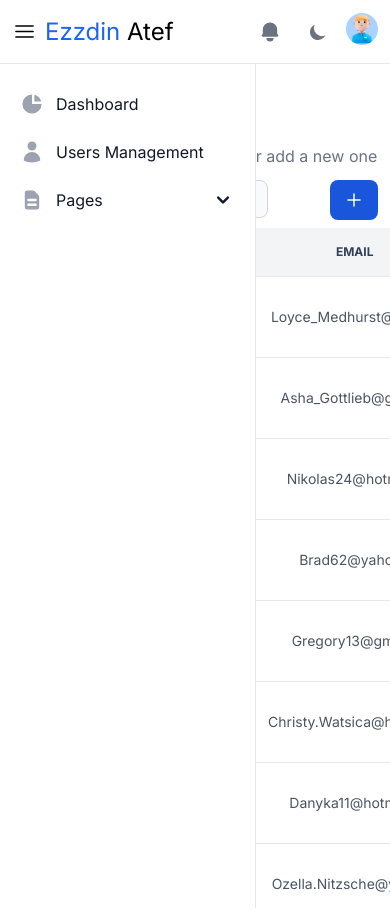
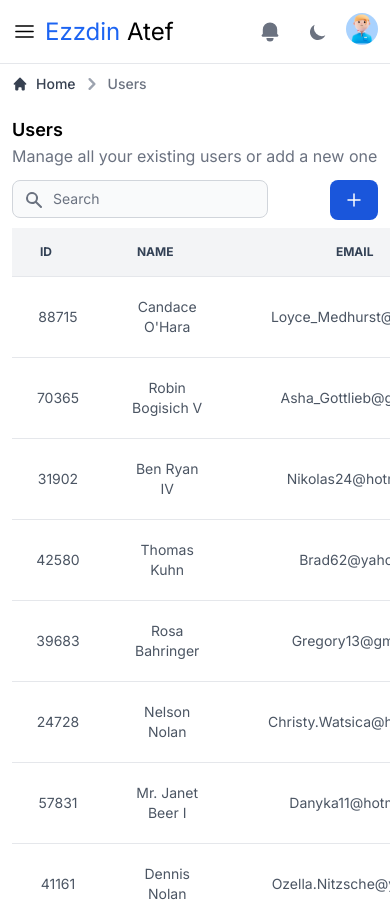
Before and after one commit to ezzdin-atef/ultimate-dashboard-kit, a React (Vite) app: page /manage/users in a window 390 px wide. Shown: the top 910 px of the page. Built offline with nearby package versions, Linux system fonts and the light colour scheme.

Commit message:
fix: sidebar issue

```diff
--- a/src/components/Sidebar/index.tsx
+++ b/src/components/Sidebar/index.tsx
@@ -19,8 +19,9 @@ export default function Sidebar({ items }: TSidebar) {
         className={clsx({
           "md:flex fixed top-0 left-0 z-30 flex-col flex-shrink-0 h-full mt-16 font-normal duration-75 lg:flex transition-width":
             true,
-          "hidden w-16": isCollapsed,
+          "w-64 md:w-16": isCollapsed,
           "w-64": !isCollapsed,
+          hidden: !isOpen,
         })}
         aria-label="Sidenav"
       >
```
